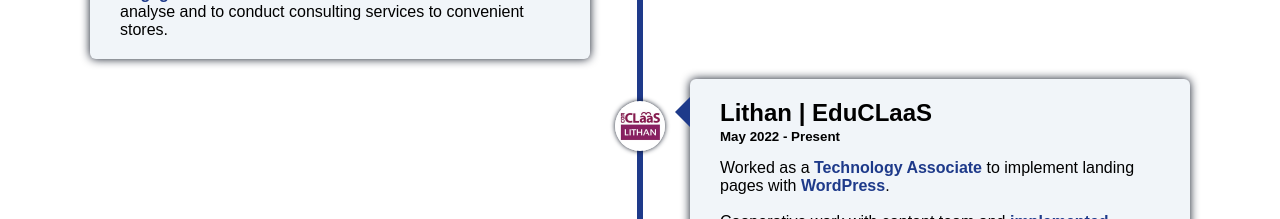
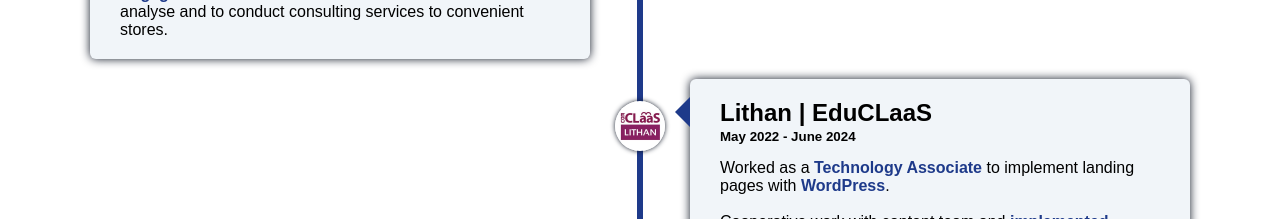
Before and after one commit to kevinhub-tech/kevinhub-tech_Portfolio, a React (Create React App) app: page / in a window 1280 px wide. Shown: the part 3380-3599 px from the top of the page. Built offline with nearby package versions, Linux system fonts and the light colour scheme; a web font is replaced by a local one.

Commit message:
work experience update

```diff
--- a/src/components/Work_Experience/WE.js
+++ b/src/components/Work_Experience/WE.js
@@ -30,7 +30,7 @@
             <img src={lithanandeduclaas} alt="EduCLaaS Logo" />
             <div className="text-box">
               <h2 className="company__name">Lithan | EduCLaaS</h2>
-              <small className="duration"> May 2022 - Present</small>
+              <small className="duration"> May 2022 - June 2024</small>
               <p className="work__desc">
                 Worked as a <strong>Technology Associate</strong> to implement
                 landing pages with <strong>WordPress</strong>.<br></br><br></br> Cooperative work
@@ -51,7 +51,6 @@
                 <strong>Conducted research with team members</strong> to identify optimal solutions for new requirements<br></br><br></br>
                 Collaborated with team members to  <strong>conduct code reviews and implement changes for improved maintenance</strong>.
               </p>
-
             </div>
           </div>
         </div>
```
